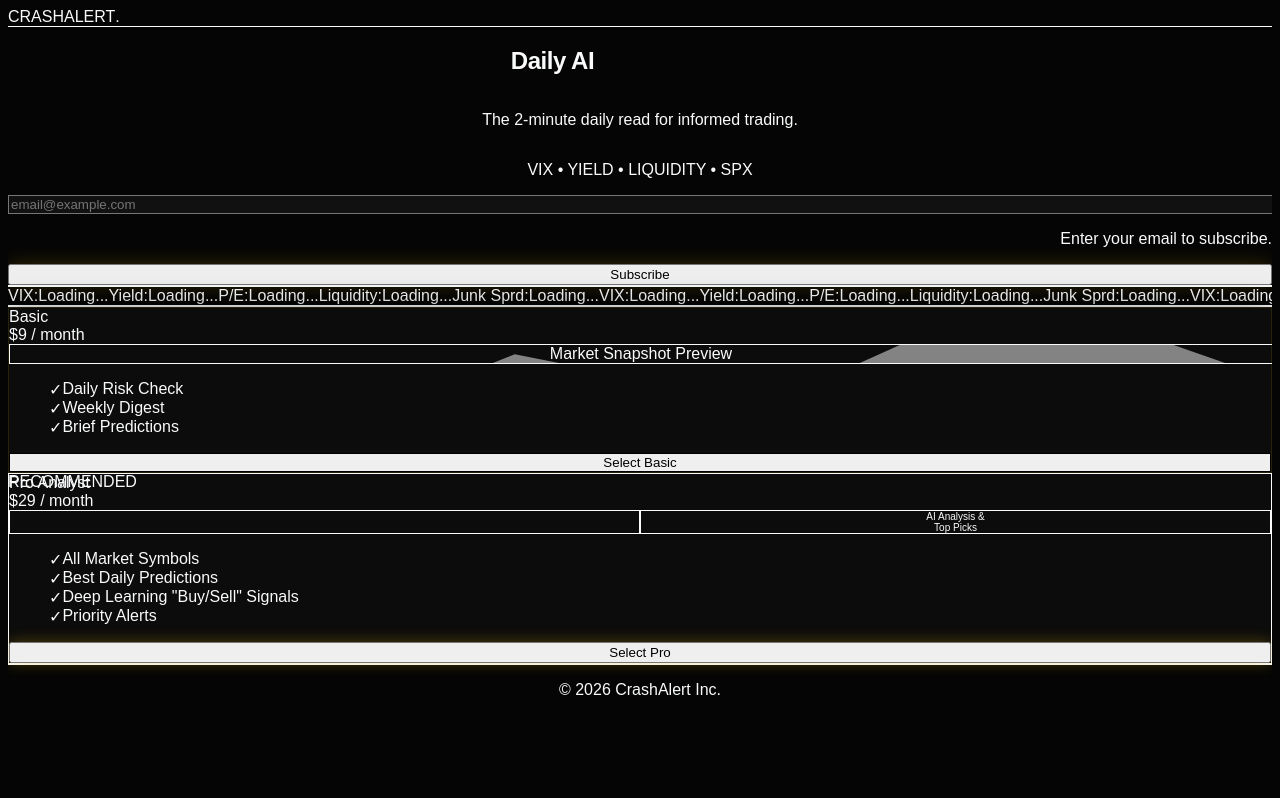
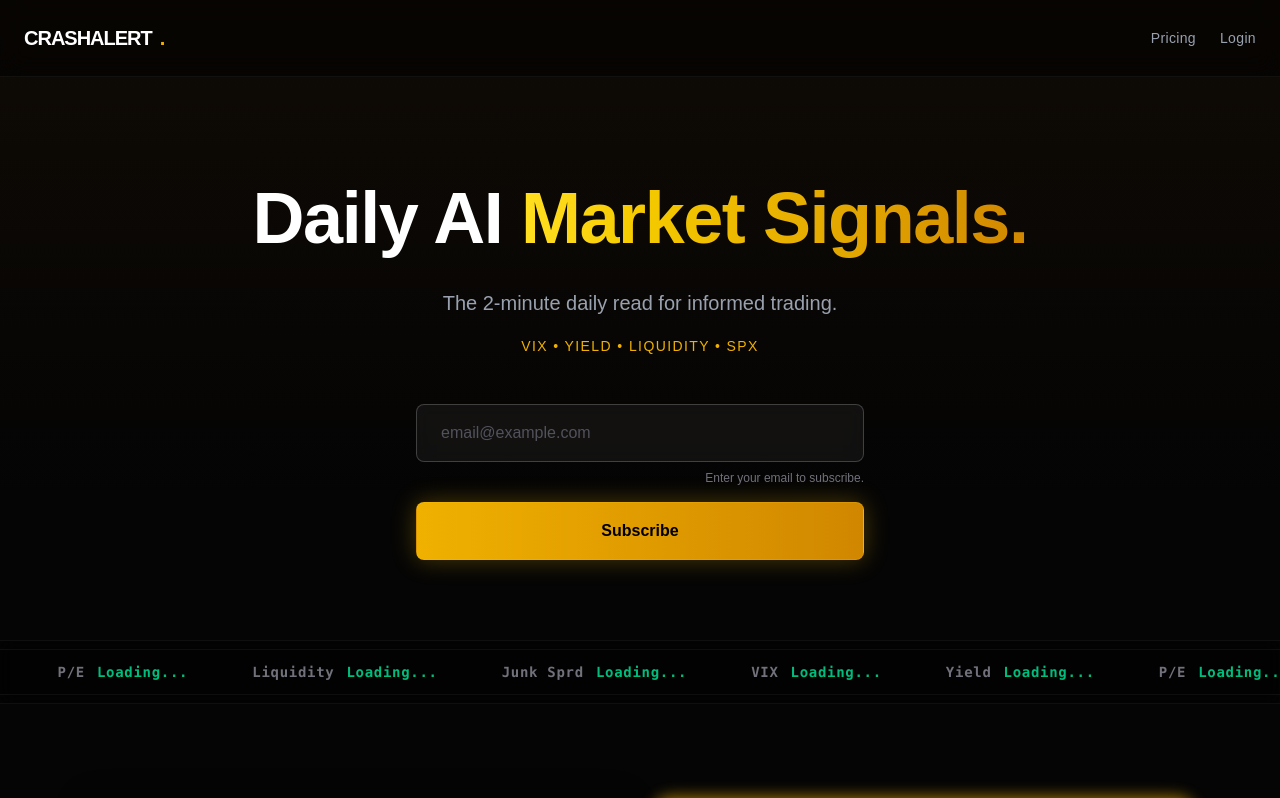
Before and after one commit to daramaccoille/crashalert, a Next.js app in the folder web/: page / in a window 1280 px wide. Shown: the top 798 px of the page. Built offline with nearby package versions, Linux system fonts and the light colour scheme; no server answers; the database is empty.

Commit message:
updated style fixed by toast hydration

```diff
--- a/web/app/globals.css
+++ b/web/app/globals.css
@@ -1,6 +1,27 @@
-@tailwind base;
-@tailwind components;
-@tailwind utilities;
+@import "tailwindcss";
+
+@theme {
+  --color-glass: rgba(255, 255, 255, 0.05);
+  --color-glass-border: rgba(255, 215, 0, 0.15);
+  --color-risk-high: #EF4444;
+  --color-risk-mod: #F59E0B;
+  --color-risk-low: #10B981;
+  --color-accent: #FFD700;
+  --color-gold: #D4AF37;
+  --color-gold-light: #FCD34D;
+
+  --animate-scroll: scroll 20s linear infinite;
+
+  @keyframes scroll {
+    0% {
+      transform: translateX(0);
+    }
+
+    100% {
+      transform: translateX(-50%);
+    }
+  }
+}
 
 :root {
   --background: #050505;
--- a/web/app/layout.tsx
+++ b/web/app/layout.tsx
@@ -22,6 +22,7 @@
     <html lang="en" className="scroll-smooth">
       <body
         className={`${outfit.variable} font-sans antialiased bg-[#050505] text-white`}
+        suppressHydrationWarning
       >
         {children}
       </body>
--- a/web/app/page.tsx
+++ b/web/app/page.tsx
@@ -72,10 +72,10 @@
           <input
             type="email"
             placeholder="email@example.com"
-            className="w-full bg-[#111] border border-white/10 rounded-lg px-6 py-4 text-white placeholder:text-gray-600 focus:outline-none focus:border-yellow-500/50 transition focus:ring-1 focus:ring-yellow-500/20"
+            className="w-full bg-white/5 border border-white/20 rounded-lg px-6 py-4 text-white placeholder:text-zinc-600 focus:outline-none focus:border-yellow-500/50 transition focus:ring-1 focus:ring-yellow-500/20 backdrop-blur-sm"
           />
-          <p className="text-xs text-gray-500 text-right w-full -mt-2">Enter your email to subscribe.</p>
-          <button className="w-full bg-yellow-500 hover:bg-yellow-400 text-black font-bold px-8 py-4 rounded-lg transition shadow-[0_0_20px_rgba(234,179,8,0.2)]">
+          <p className="text-xs text-zinc-500 text-right w-full -mt-2">Enter your email to subscribe.</p>
+          <button className="w-full bg-gradient-to-r from-yellow-500 to-yellow-600 hover:from-yellow-400 hover:to-yellow-500 text-black font-bold px-8 py-4 rounded-lg transition shadow-[0_0_25px_rgba(234,179,8,0.3)] border border-yellow-400/20">
             Subscribe
           </button>
         </form>
@@ -124,9 +124,9 @@
             <div className="absolute top-0 right-0 bg-yellow-500 text-black text-xs font-bold px-3 py-1 rounded-bl-lg rounded-tr-lg z-20">RECOMMENDED</div>
 
             <div className="relative bg-[#0c0c0c] rounded-2xl p-8 h-full flex flex-col border border-yellow-500/20">
-              <div className="mb-6">
-                <div className="text-2xl font-bold text-white mb-2">Pro Analyst</div>
-                <div className="text-4xl font-bold text-yellow-400">$29 <span className="text-sm text-gray-500 font-normal">/ month</span></div>
+              <div className="mb-6 relative z-10">
+                <div className="text-2xl font-bold text-white mb-2 pr-28">Pro Analyst</div>
+                <div className="text-4xl font-bold text-yellow-400">$29 <span className="text-sm text-zinc-500 font-normal">/ month</span></div>
               </div>
 
               <div className="grid grid-cols-2 gap-2 mb-6">
--- a/web/components/Ticker.tsx
+++ b/web/components/Ticker.tsx
@@ -7,15 +7,13 @@
 export default function Ticker({ metrics }: TickerProps) {
     return (
         <div className="w-full overflow-hidden bg-black/20 border-y border-white/5 py-3">
-            <div className="flex animate-scroll whitespace-nowrap w-[200%]">
-                {[...metrics, ...metrics, ...metrics].map((m, i) => (
-                    <div key={i} className="mx-6 flex items-center space-x-2 text-sm font-mono">
-                        <span className="text-gray-400">{m.label}:</span>
-                        <span className={m.risk === 'high' ? 'text-risk-high animate-pulse' : m.risk === 'mod' ? 'text-risk-mod' : 'text-risk-low'}>
+            <div className="flex animate-scroll whitespace-nowrap w-[200%] gap-16 px-4">
+                {[...metrics, ...metrics, ...metrics, ...metrics].map((m, i) => (
+                    <div key={i} className="flex items-center space-x-3 text-sm font-mono tracking-wider">
+                        <span className="text-zinc-500 font-semibold">{m.label}</span>
+                        <span className={`font-bold ${m.risk === 'high' ? 'text-red-500 drop-shadow-[0_0_8px_rgba(239,68,68,0.5)]' : m.risk === 'mod' ? 'text-amber-500' : 'text-emerald-500'}`}>
                             {m.value}
                         </span>
-                        <span className={`w-2 h-2 rounded-full ${m.risk === 'high' ? 'bg-risk-high' : m.risk === 'mod' ? 'bg-risk-mod' : 'bg-risk-low'
-                            }`}></span>
                     </div>
                 ))}
             </div>
--- a/web/tailwind.config.ts
+++ b/web/tailwind.config.ts
@@ -1,4 +1,5 @@
 import type { Config } from "tailwindcss";
+// Re-trigger build
 
 const config: Config = {
     content: [
```
